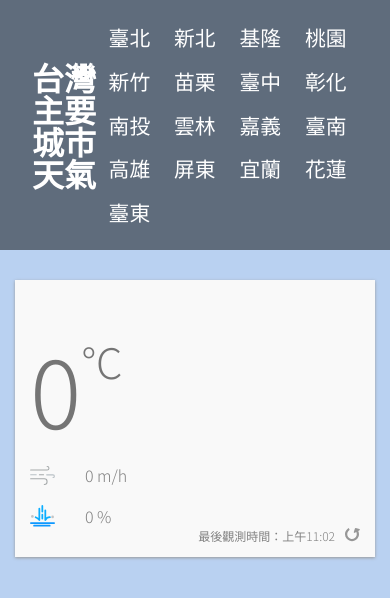
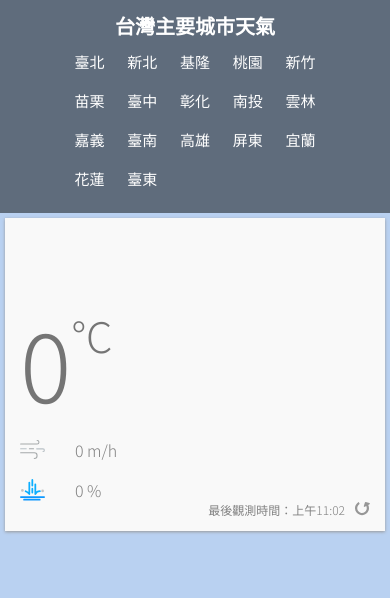
Before and after one commit to antai0926/Taiwan-Weather, a React (Create React App) app: page / in a window 390 px wide. Shown: the top 598 px of the page. Built offline with nearby package versions, Linux system fonts and the light colour scheme; no server answers.

Commit message:
add RWD functionality

```diff
--- a/src/component/navbar/nav-bar.styles.scss
+++ b/src/component/navbar/nav-bar.styles.scss
@@ -30,4 +30,63 @@
       font-size: 1.3rem;
     }
   }
+
+  @media (max-width: 1434px) {
+    .title {
+      flex: 2;
+    }
+    ul.area {
+      display: grid;
+      grid-template-columns: repeat(9, auto);
+    }
+  }
+
+  @media (max-width: 1018px) {
+    .title {
+      flex: 2;
+      font-size: 25px;
+    }
+    ul.area {
+      display: grid;
+      grid-template-columns: repeat(6, auto);
+    }
+  }
 }
+
+@media (max-width: 700px) {
+  .nav-bar {
+    flex-direction: column;
+    h2 {
+      text-align: center;
+      align-self: center;
+    }
+    ul.area {
+      margin-top: 6px;
+      grid-template-columns: repeat(6, auto);
+    }
+  }
+}
+
+@media (max-width: 470px) {
+  .nav-bar {
+    .title {
+      font-size: 20px;
+    }
+    ul.area {
+      grid-template-columns: repeat(5, auto);
+    }
+  }
+}
+
+@media (max-width: 390px) {
+  .nav-bar {
+    padding: 16px;
+    ul.area {
+      margin-top: 6px;
+      grid-template-columns: repeat(5, auto);
+      a {
+        font-size: 15px;
+      }
+    }
+  }
+}
--- a/src/component/weather-card/weather-card.component.jsx
+++ b/src/component/weather-card/weather-card.component.jsx
@@ -17,7 +17,7 @@ const WeatherCard = () => {
     <div className="weather-card">
       <div className="location">{weatherData.locationName}</div>
       <div className="description">
-        {weatherData.description}
+        {weatherData.description}&nbsp;&nbsp;&nbsp;
         {weatherData.comfortability}
       </div>
       <div className="currentWeather">
--- a/src/component/weather-card/weather-card.styles.scss
+++ b/src/component/weather-card/weather-card.styles.scss
@@ -4,6 +4,9 @@
   box-shadow: 0 1px 3px 0 #999999;
   background-color: #f9f9f9;
   padding: 30px 15px;
+  @media (max-width: 390px) {
+    min-width: 100%;
+  }
   .location {
     font-size: 28px;
     color: #212121;
--- a/src/pages/homepage/homepage.styles.scss
+++ b/src/pages/homepage/homepage.styles.scss
@@ -10,5 +10,8 @@
     padding: 30px;
     display: flex;
     justify-content: center;
+    @media (max-width: 390px) {
+      padding: 5px;
+    }
   }
 }
```
